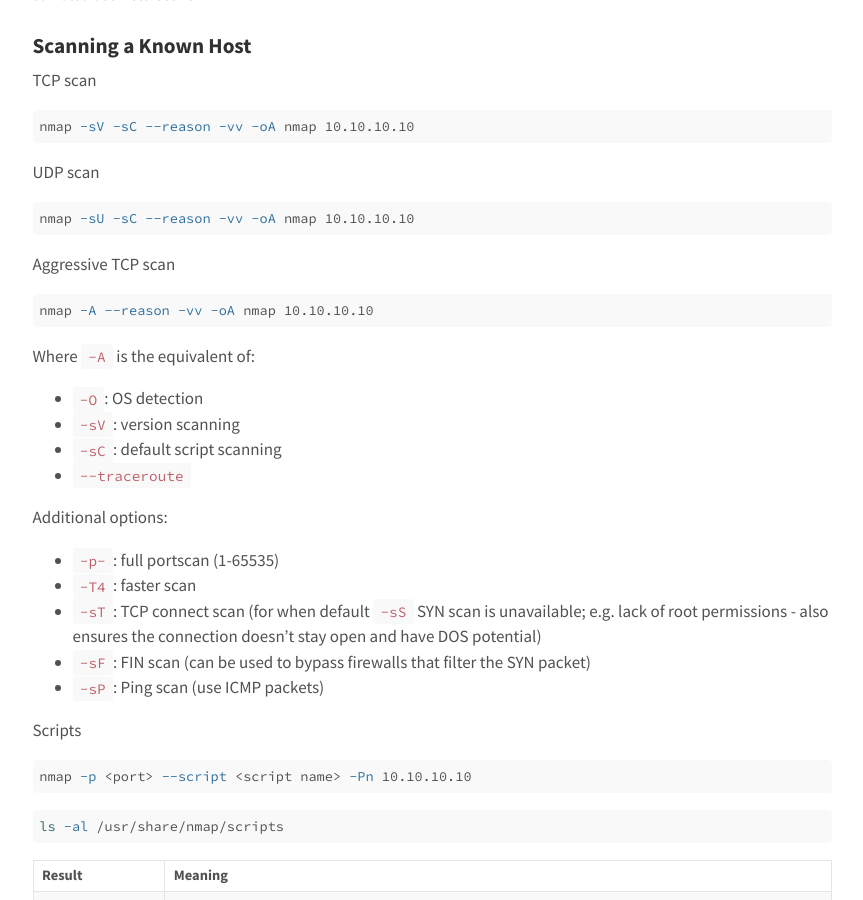
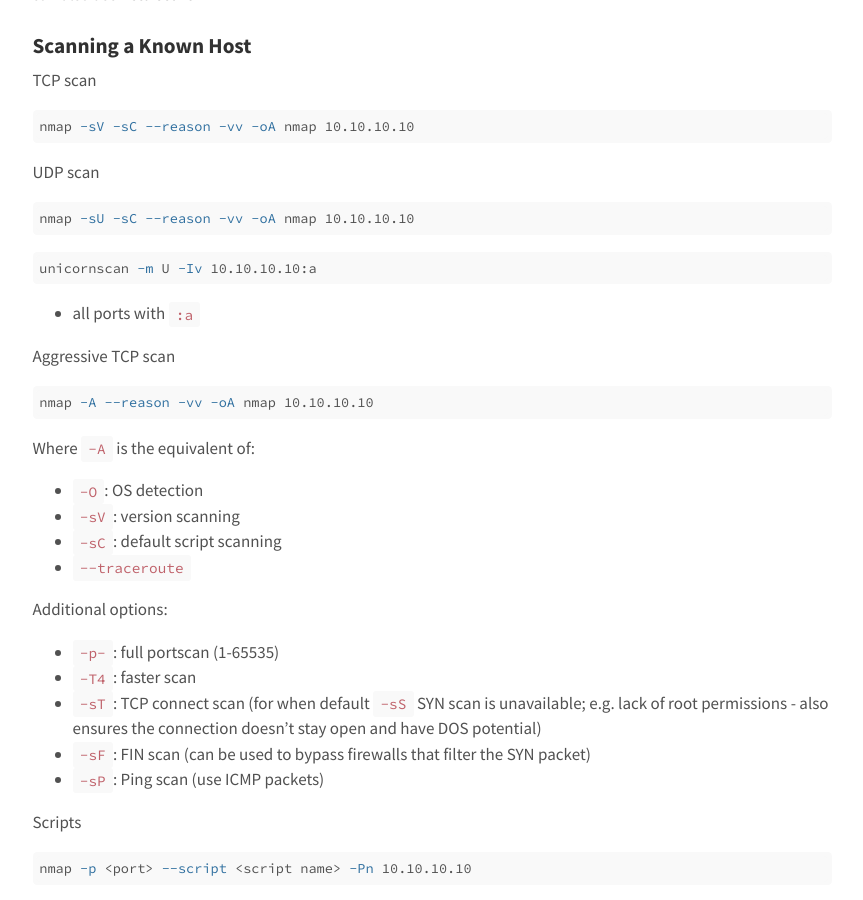
Before and after one commit to agrzeslak/cheatsheet, a Jekyll site: the page built from _topics/nmap.md, in a window 1280 px wide and 900 px high, scrolled down 376 px. Shown: the whole window, without its empty margins (208-1071 px from the left). Built offline with Jekyll 4.4.1, drawn with Linux system fonts in a browser that asks for light colours.

Commit message:
Added unicornscan UDP scanning - TODO: split nmap section into discovery and port scanning to facilitate other tools

````diff
--- a/_topics/nmap.md
+++ b/_topics/nmap.md
@@ -9,6 +9,7 @@ tags:
     - scanning
     - tcp
     - udp
+    - unicornscan
 ---
 # Nmap
 ### Host Discovery
@@ -38,6 +39,11 @@ UDP scan
 ```shell
 nmap -sU -sC --reason -vv -oA nmap 10.10.10.10
 ```
+
+```shell
+unicornscan -m U -Iv 10.10.10.10:a
+```
+- all ports with `:a`
 
 Aggressive TCP scan
 
````
